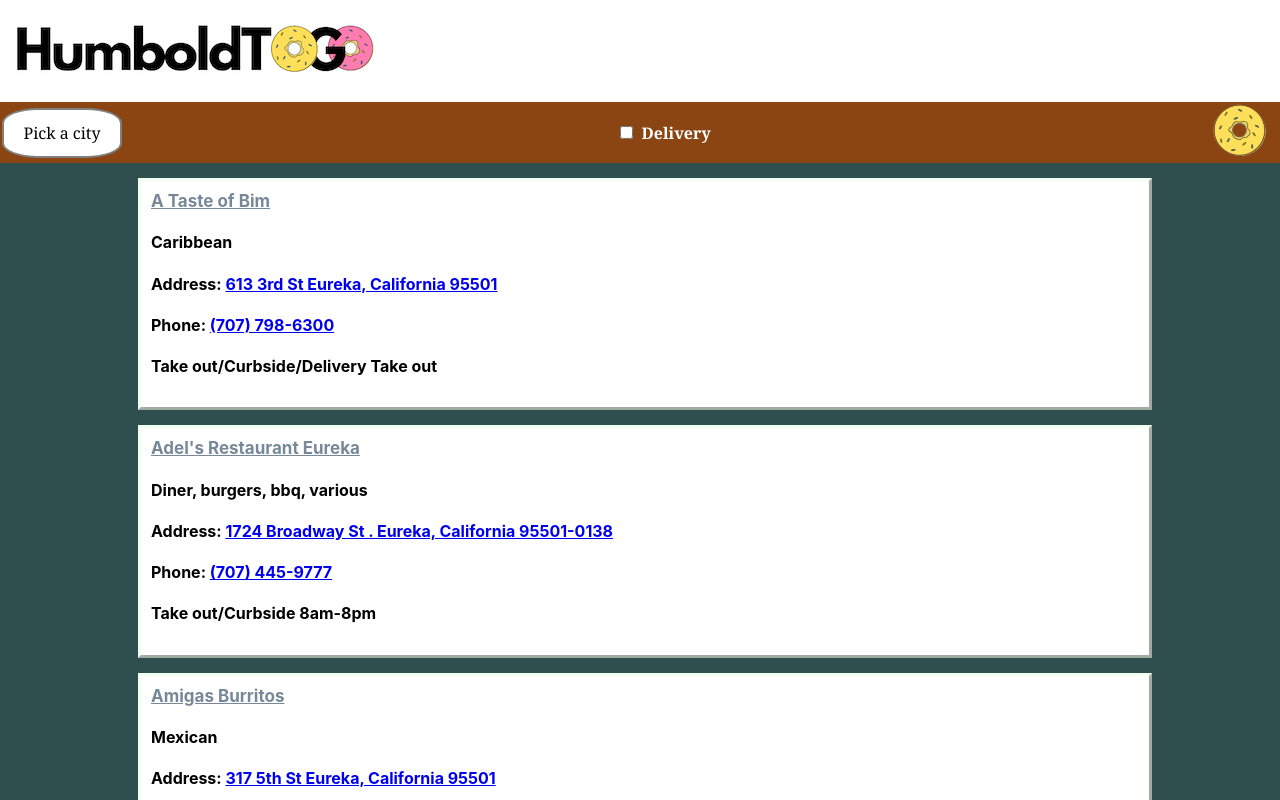
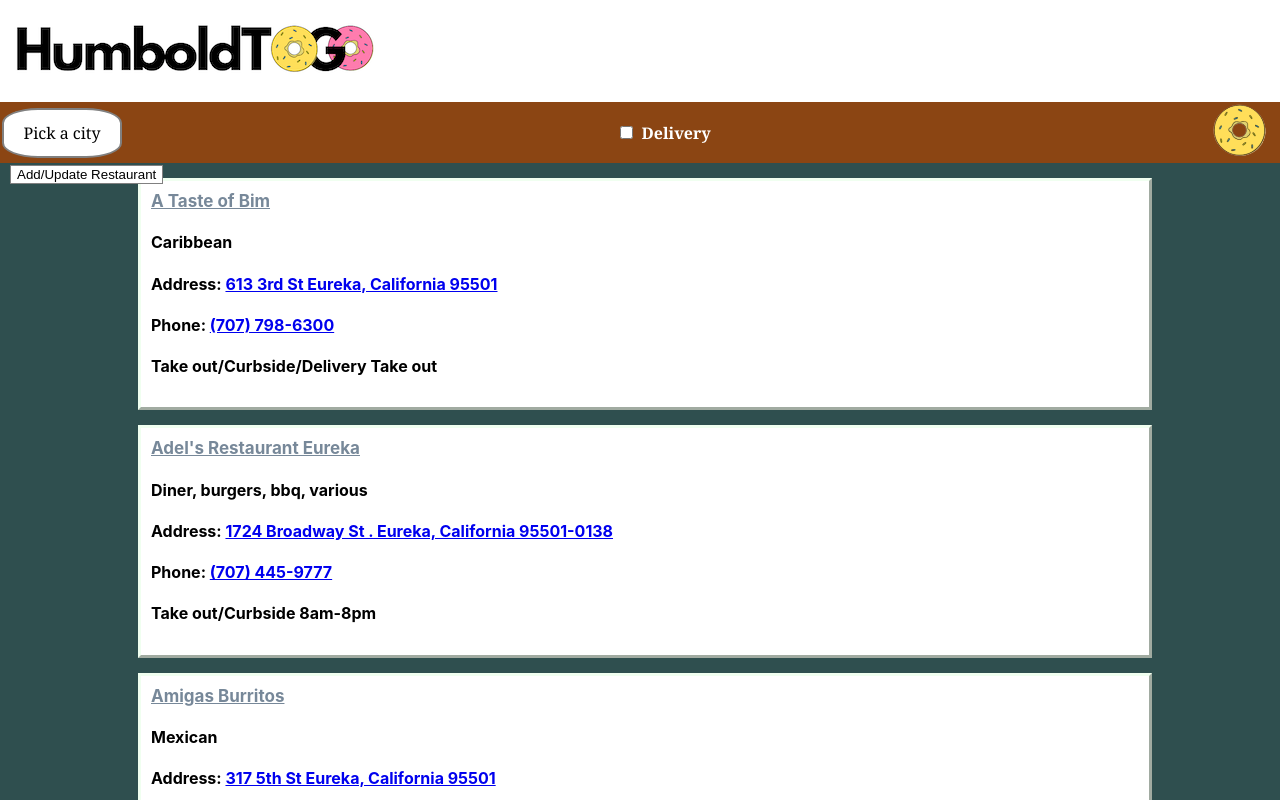
Before and after one commit to htogo-project/htogoproject, a React (Create React App) app: page / in a window 1280 px wide. Shown: the top 800 px of the page. Built offline with nearby package versions, Linux system fonts and the light colour scheme.

Commit message:
styling3

```diff
--- a/package.json
+++ b/package.json
@@ -15,6 +15,8 @@
     "nodemailer": "^6.4.6",
     "react": "^16.13.1",
     "react-dom": "^16.13.1",
+    "react-router": "^5.1.2",
+    "react-router-dom": "^5.1.2",
     "react-scripts": "3.4.1",
     "smtp": "^0.1.4"
   },
--- a/src/App.js
+++ b/src/App.js
@@ -1,9 +1,12 @@
 import React, { useState } from 'react';
+import { BrowserRouter as Router, Route } from 'react-router-dom';
 import Header from './components/Header'
 import Search from './components/Search'
 import List from './components/List'
 import Add from './components/Add'
+import Contact from './components/Contact'
 import Email from './components/Email'
+
 
 import { css } from 'emotion'
 
@@ -24,23 +27,32 @@
           <div>
             <Search adc={add} setAdc={setAdd} setValue={setCode} value={code} del={delivery} setDel={setDelivery} />
           </div>
-          {/* <div className={styles.add}>
+          <div className={styles.add}>
             <Add adc={add} setAdc={setAdd} />
-          </div> */}
+          </div>
           <div>
             <List value={code} del={delivery} />
           </div>
         </div>
+        {/* <Route exact path="/contact12">
+          <Contact />
+        </Route> */}
       </div>
     );
   } else {
     return (
+      <Router>
+
     <div>
       <header>
         <Header />
       </header>
-      <Email adc={add} setAdc={setAdd}/>
+      <Contact adc={add} setAdc={setAdd} />
+
+      {/* <Email adc={add} setAdc={setAdd}/> */}
     </div>
+    </Router>
+
     )
   }
 }
```
Also changed, not shown: 1 other file (tests, documents, lock files or other folders).
